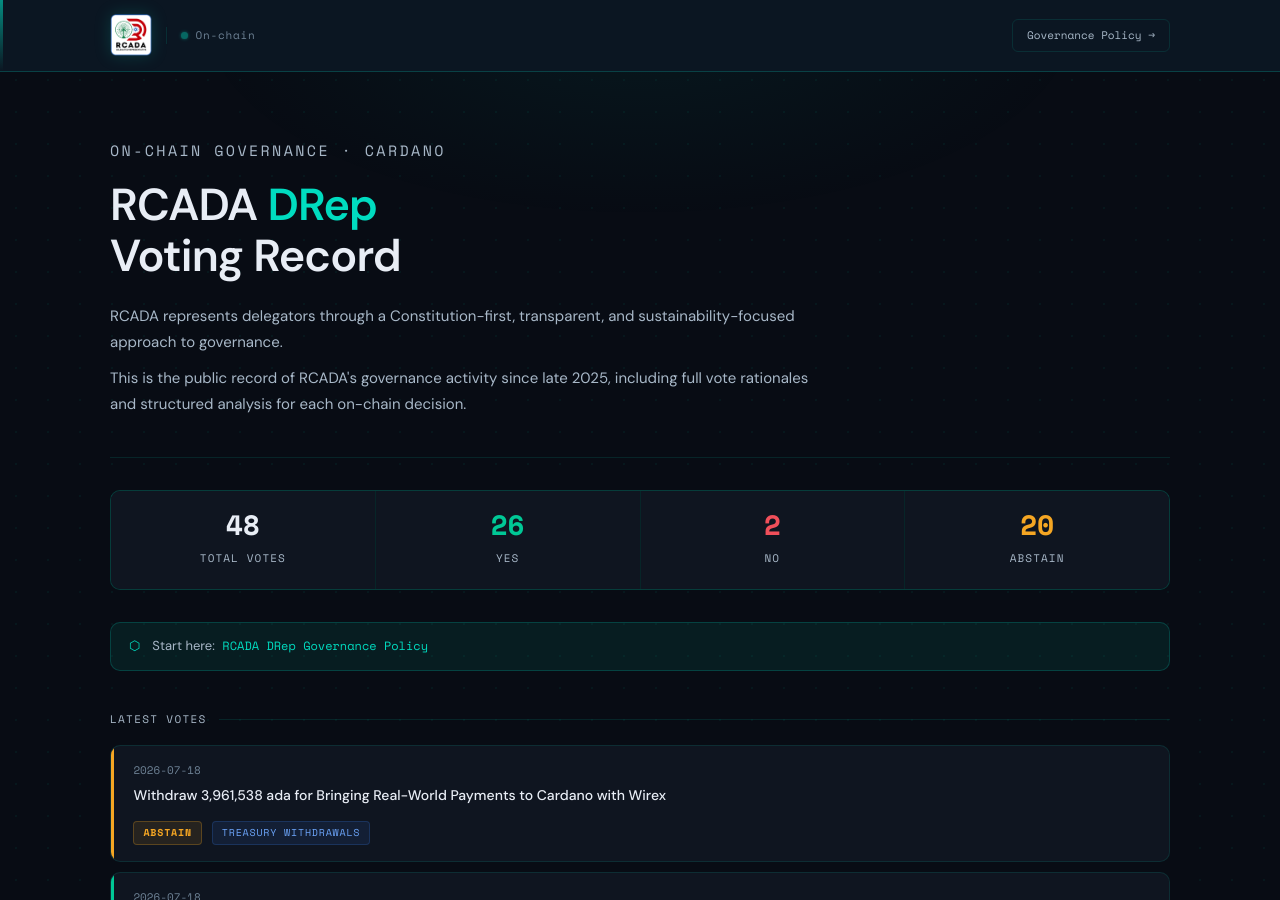
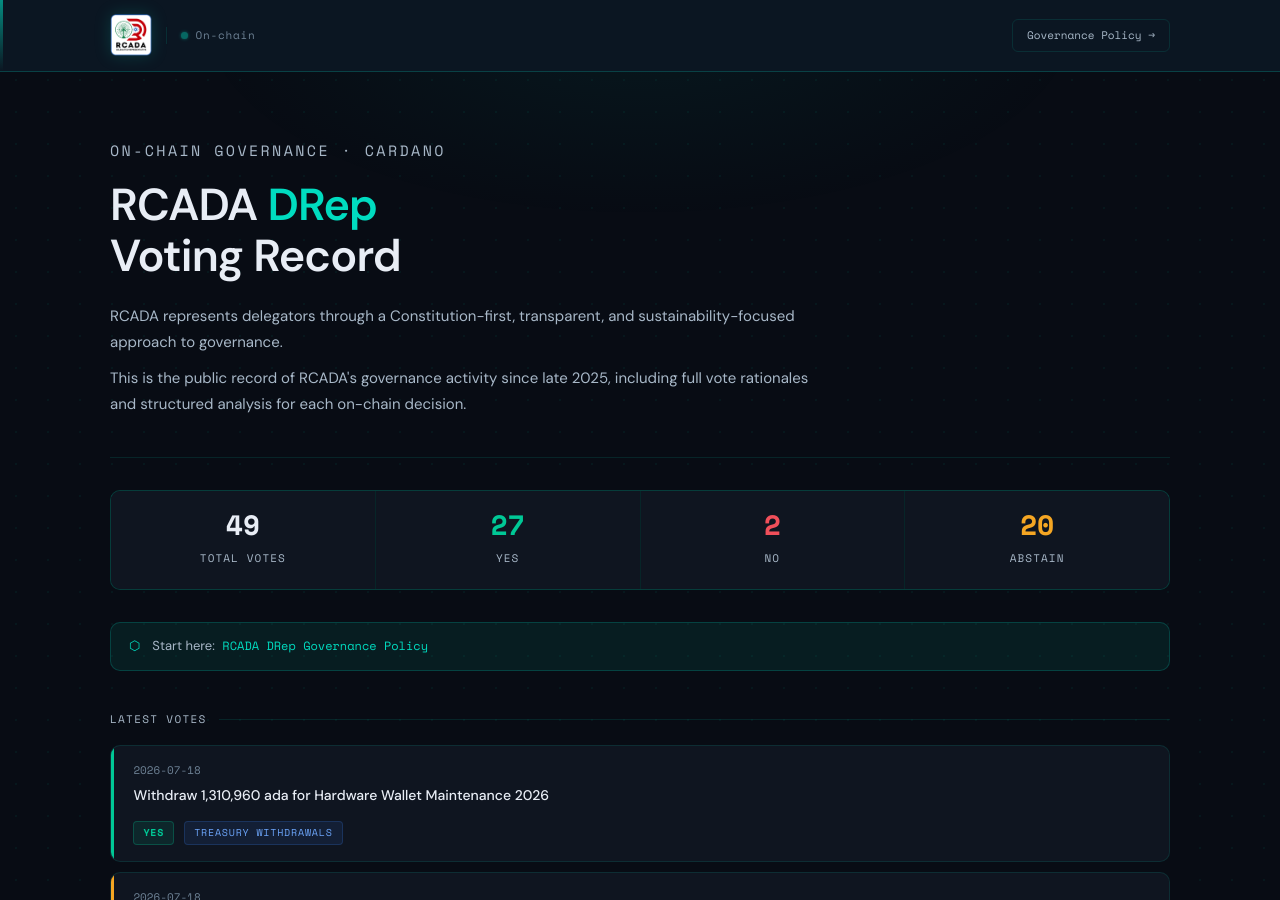
Before and after one commit to Brolloks/rcada-drep-votes, a Jekyll site: the page built from index.html, in a window 1280 px wide and 900 px high. Built offline with Jekyll 4.4.1, drawn with Linux system fonts in a browser that asks for light colours; some of the changed text lies outside the part shown.

Commit message:
Auto-update indexes

```diff
--- a/index.html
+++ b/index.html
@@ -12,8 +12,8 @@ title: RCADA DRep Voting Record
 
 <!-- AUTO-STATS:START -->
 <div class="stats-row">
-  <div class="stat-cell"><span class="stat-num total">48</span><span class="stat-label">Total Votes</span></div>
-  <div class="stat-cell"><span class="stat-num yes">26</span><span class="stat-label">Yes</span></div>
+  <div class="stat-cell"><span class="stat-num total">49</span><span class="stat-label">Total Votes</span></div>
+  <div class="stat-cell"><span class="stat-num yes">27</span><span class="stat-label">Yes</span></div>
   <div class="stat-cell"><span class="stat-num no">2</span><span class="stat-label">No</span></div>
   <div class="stat-cell"><span class="stat-num abstain">20</span><span class="stat-label">Abstain</span></div>
 </div>
@@ -33,6 +33,12 @@ title: RCADA DRep Voting Record
 
 <!-- AUTO-INDEX:START -->
 <div class="vote-list">
+  <div class="vote-card yes-card fade-in">
+    <div class="vote-date">2026-07-18</div>
+    <strong><a href="votes/2026/Withdraw 1,310,960 ada for Hardware Wallet Maintenance 2026.html">Withdraw 1,310,960 ada for Hardware Wallet Maintenance 2026</a></strong>
+    <span class="badge badge-yes">Yes</span>
+    <span class="badge badge-type">Treasury Withdrawals</span>
+  </div>
   <div class="vote-card abstain-card fade-in">
     <div class="vote-date">2026-07-18</div>
     <strong><a href="votes/2026/Withdraw 3,961,538 ada for Bringing Real-World Payments to Cardano with Wirex.html">Withdraw 3,961,538 ada for Bringing Real-World Payments to Cardano with Wirex</a></strong>
@@ -87,12 +93,6 @@ title: RCADA DRep Voting Record
     <span class="badge badge-abstain">Abstain</span>
     <span class="badge badge-type">Info Action</span>
   </div>
-  <div class="vote-card yes-card fade-in">
-    <div class="vote-date">2026-06-11</div>
-    <strong><a href="votes/2026/Reimburse Ikigai Info Governance Action Deposit.html">Reimburse Ikigai Info Governance Action Deposit</a></strong>
-    <span class="badge badge-yes">Yes</span>
-    <span class="badge badge-type">Treasury Withdrawals</span>
-  </div>
 </div>
 <!-- AUTO-INDEX:END -->
 
```
Also changed, not shown: votes/2026/index.md (+2 -1 lines).
